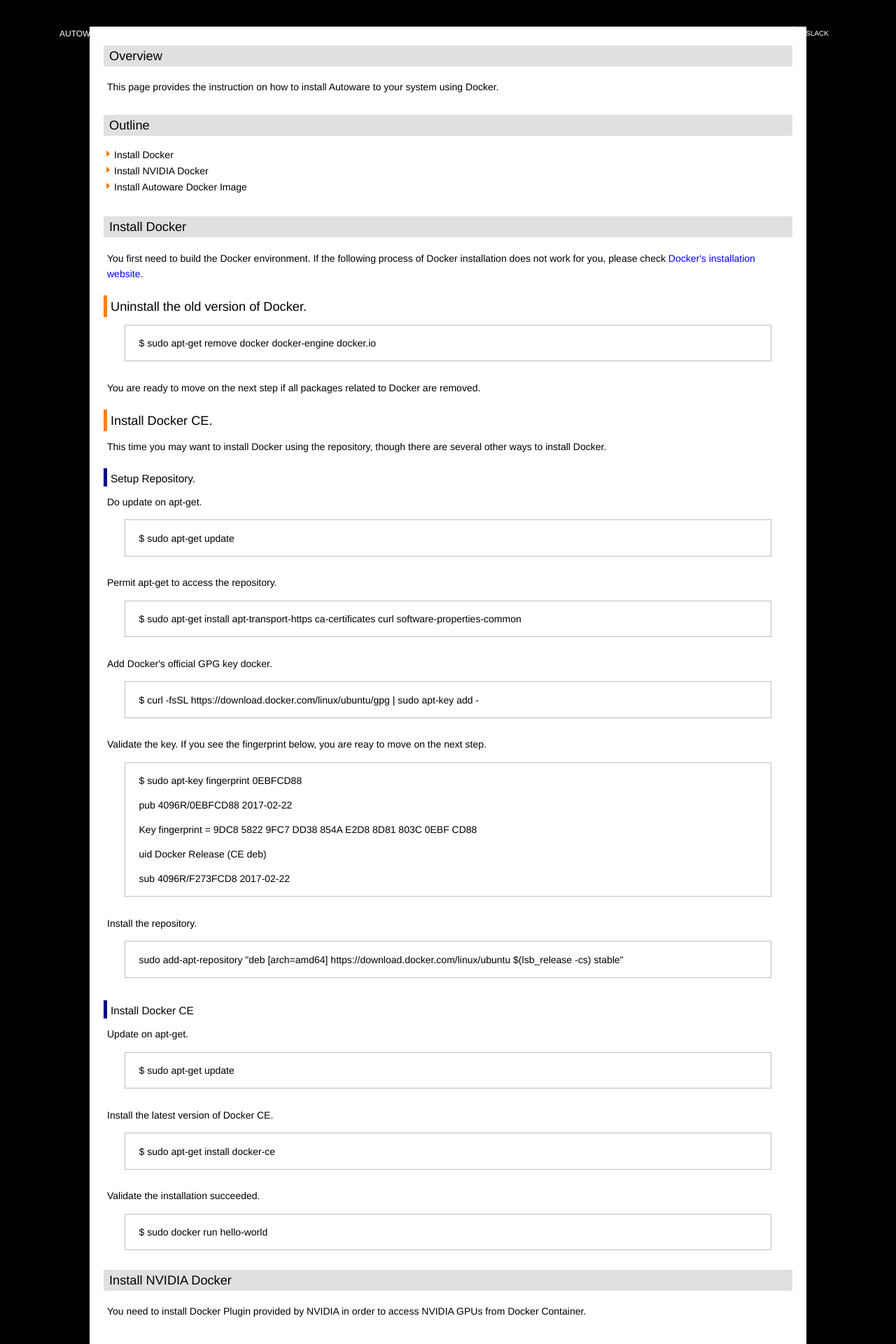
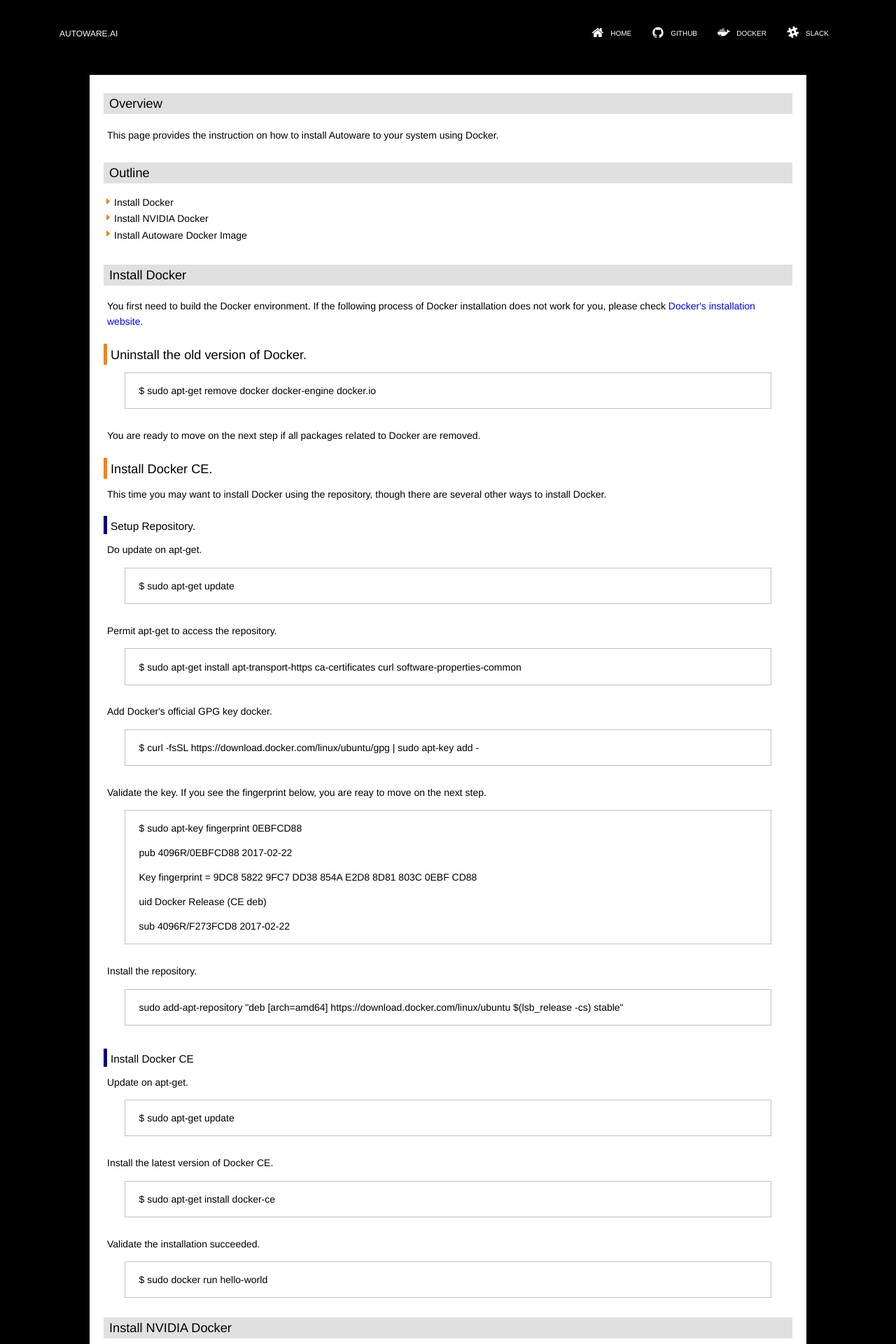
Before and after one commit to CPFL/autoware_web, a Django app: page /docker_x86/ in a window 1280 px wide. Shown: the top 1920 px of the page at 70% size. Run offline with Django 3.2, Linux system fonts and the light colour scheme; some libraries are stand-ins or nearby versions.

Commit message:
Fix layout in header

```diff
--- a/static/css/docker.css
+++ b/static/css/docker.css
@@ -8,7 +8,7 @@
     background-color: white;
     margin-left:auto;
     margin-right:auto;
-    margin-top: 3%;
+    margin-top: 80pt;
     margin-bottom: 10%;
     padding-top:20pt;
     padding-bottom:10pt;
```
Also changed, not shown: template/welcome_page/docker_x86.html (indentation only).
